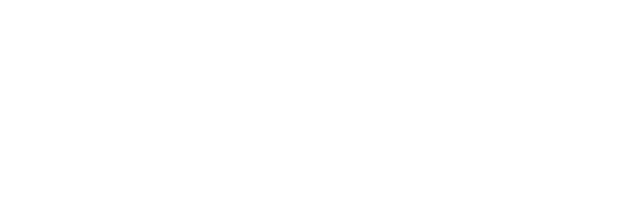
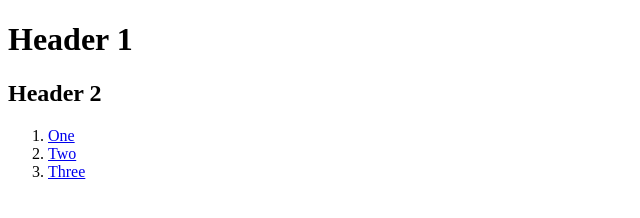
Before and after one commit to Droillex/task-html, a website: page src/index.html in a window 1280 px wide. Shown: the whole page, without its empty margins (0-640 px from the left). Drawn offline with Linux system fonts and the light colour scheme.

Commit message:
Задание по HTML

```diff
--- a/src/index.html
+++ b/src/index.html
@@ -3,5 +3,13 @@
     <head>
         <title>HTML</title>
     </head>
-    <body></body>
+    <body>
+        <h1>Header 1</h1>
+        <h2>Header 2</h2>
+        <ol>
+            <li><a href="/">One</a></li>
+            <li><a href="/">Two</a></li>
+            <li><a href="/">Three</a></li>
+        </ol>
+    </body>
 </html>
```
Also changed, not shown: 1 other file.
